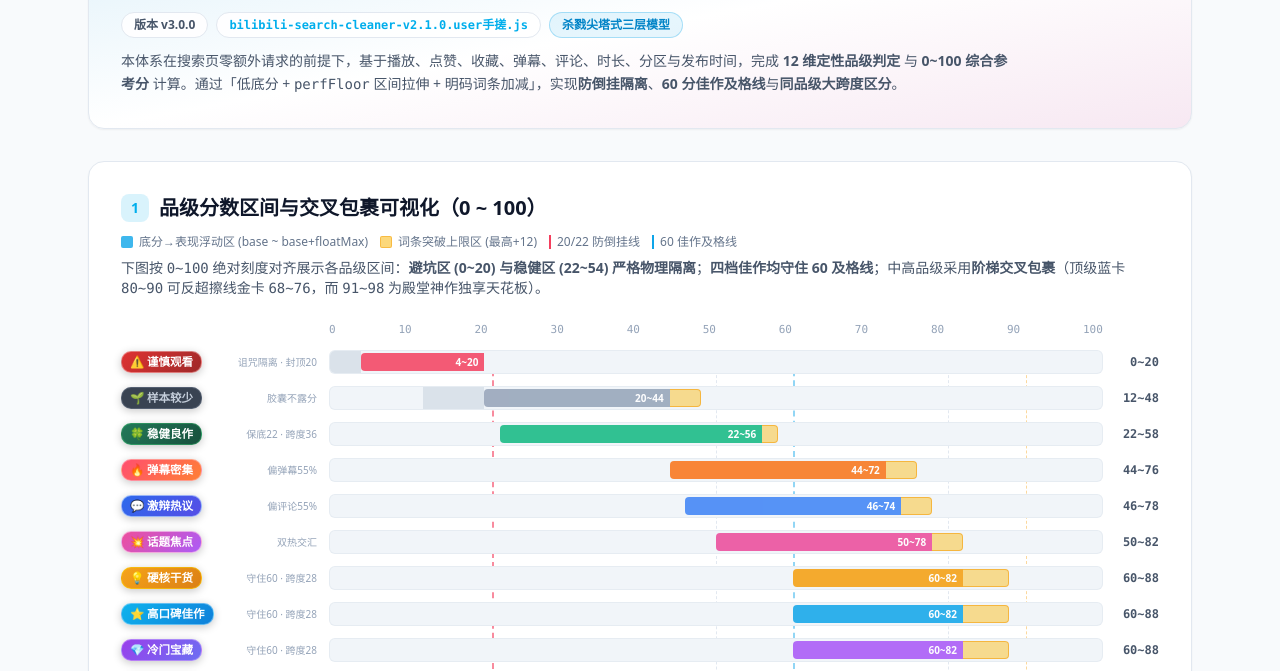
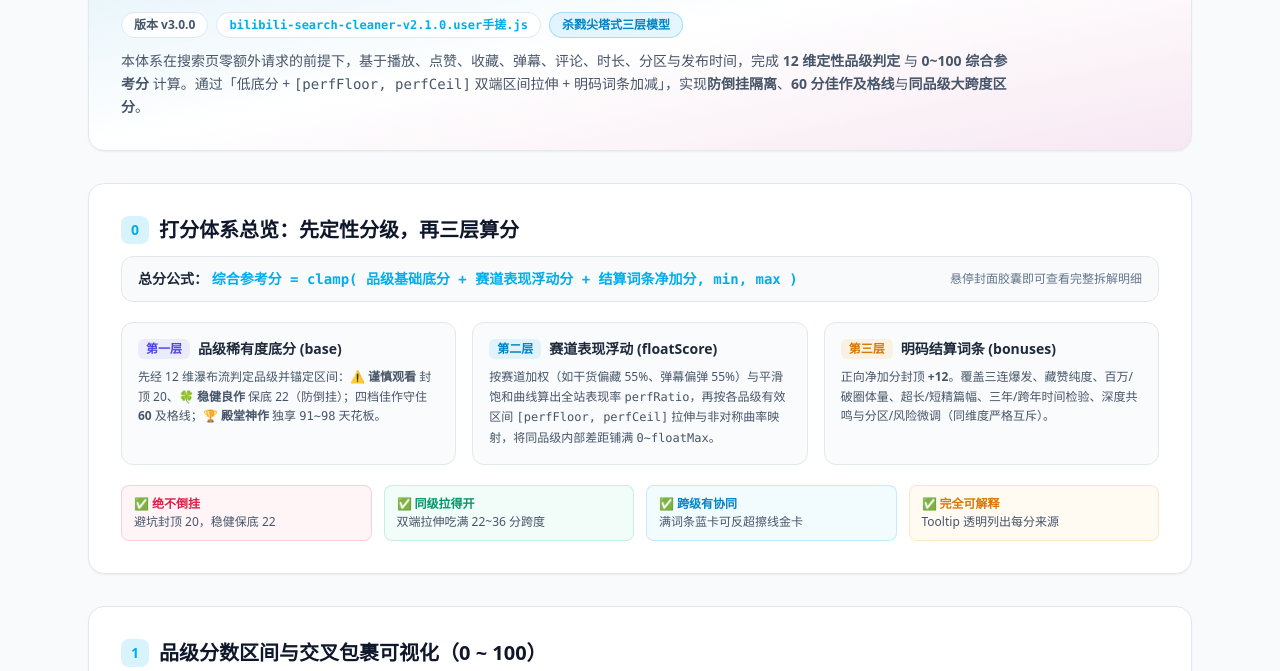
Before and after one commit to Kirosca/bilibili-search-cleaner, a plain HTML site: page docs/视频品级与打分体系说明文档.html in a window 1280 px wide. Shown: the part 121-792 px from the top of the page. Drawn offline with nearby package versions, Linux system fonts and the light colour scheme.

Commit message:
docs: 在说明文档顶部补充三层打分体系总览与设计特点

```diff
--- a/docs/视频品级与打分体系说明文档.html
+++ b/docs/视频品级与打分体系说明文档.html
@@ -76,9 +76,75 @@
         </div>
       </div>
       <p class="text-sm text-slate-600 leading-relaxed max-w-4xl">
-        本体系在搜索页零额外请求的前提下，基于播放、点赞、收藏、弹幕、评论、时长、分区与发布时间，完成 <strong>12 维定性品级判定</strong> 与 <strong>0~100 综合参考分</strong> 计算。通过「低底分 + <code>perfFloor</code> 区间拉伸 + 明码词条加减」，实现<strong>防倒挂隔离</strong>、<strong>60 分佳作及格线</strong>与<strong>同品级大跨度区分</strong>。
+        本体系在搜索页零额外请求的前提下，基于播放、点赞、收藏、弹幕、评论、时长、分区与发布时间，完成 <strong>12 维定性品级判定</strong> 与 <strong>0~100 综合参考分</strong> 计算。通过「低底分 + <code>[perfFloor, perfCeil]</code> 双端区间拉伸 + 明码词条加减」，实现<strong>防倒挂隔离</strong>、<strong>60 分佳作及格线</strong>与<strong>同品级大跨度区分</strong>。
       </p>
     </header>
+
+    <!-- Overview: Three-Layer Scoring Architecture -->
+    <section class="rounded-2xl border border-slate-200 bg-white p-6 sm:p-8 shadow-sm">
+      <h2 class="text-lg sm:text-xl font-bold flex items-center gap-2.5 mb-3">
+        <span class="w-7 h-7 rounded-lg bg-bili/15 text-bili text-sm font-bold inline-flex items-center justify-center">0</span>
+        打分体系总览：先定性分级，再三层算分
+      </h2>
+      <div class="rounded-xl bg-slate-50 border border-slate-200 px-4 py-3 mb-5 flex flex-wrap items-center justify-between gap-2 text-xs sm:text-sm">
+        <div>
+          <span class="font-bold text-slate-800">总分公式：</span>
+          <code class="text-bili font-semibold">综合参考分 = clamp( 品级基础底分 + 赛道表现浮动分 + 结算词条净加分, min, max )</code>
+        </div>
+        <span class="text-xs text-slate-500">悬停封面胶囊即可查看完整拆解明细</span>
+      </div>
+
+      <div class="grid grid-cols-1 md:grid-cols-3 gap-4 mb-5">
+        <div class="rounded-xl border border-slate-200 bg-slate-50/80 p-4">
+          <div class="flex items-center gap-2 font-bold text-sm text-slate-800 mb-2">
+            <span class="px-2 py-0.5 rounded-md bg-indigo-500/10 text-indigo-600 text-xs">第一层</span>
+            品级稀有度底分 (base)
+          </div>
+          <p class="text-xs text-slate-600 leading-relaxed">
+            先经 12 维瀑布流判定品级并锚定区间：<strong>⚠️ 谨慎观看</strong> 封顶 20、<strong>🍀 稳健良作</strong> 保底 22（防倒挂）；四档佳作守住 <strong>60</strong> 及格线；<strong>🏆 殿堂神作</strong> 独享 <code>91~98</code> 天花板。
+          </p>
+        </div>
+
+        <div class="rounded-xl border border-slate-200 bg-slate-50/80 p-4">
+          <div class="flex items-center gap-2 font-bold text-sm text-slate-800 mb-2">
+            <span class="px-2 py-0.5 rounded-md bg-sky-500/10 text-sky-600 text-xs">第二层</span>
+            赛道表现浮动 (floatScore)
+          </div>
+          <p class="text-xs text-slate-600 leading-relaxed">
+            按赛道加权（如干货偏藏 55%、弹幕偏弹 55%）与平滑饱和曲线算出全站表现率 <code>perfRatio</code>，再按各品级有效区间 <code>[perfFloor, perfCeil]</code> 拉伸与非对称曲率映射，将同品级内部差距铺满 <code>0~floatMax</code>。
+          </p>
+        </div>
+
+        <div class="rounded-xl border border-slate-200 bg-slate-50/80 p-4">
+          <div class="flex items-center gap-2 font-bold text-sm text-slate-800 mb-2">
+            <span class="px-2 py-0.5 rounded-md bg-amber-500/10 text-amber-600 text-xs">第三层</span>
+            明码结算词条 (bonuses)
+          </div>
+          <p class="text-xs text-slate-600 leading-relaxed">
+            正向净加分封顶 <strong>+12</strong>。覆盖三连爆发、藏赞纯度、百万/破圈体量、超长/短精篇幅、三年/跨年时间检验、深度共鸣与分区/风险微调（同维度严格互斥）。
+          </p>
+        </div>
+      </div>
+
+      <div class="grid grid-cols-2 lg:grid-cols-4 gap-3 text-xs">
+        <div class="rounded-lg bg-rose-500/5 border border-rose-500/20 px-3 py-2.5">
+          <div class="font-bold text-rose-600 mb-0.5">✅ 绝不倒挂</div>
+          <div class="text-slate-600">避坑封顶 20，稳健保底 22</div>
+        </div>
+        <div class="rounded-lg bg-emerald-500/5 border border-emerald-500/20 px-3 py-2.5">
+          <div class="font-bold text-emerald-600 mb-0.5">✅ 同级拉得开</div>
+          <div class="text-slate-600">双端拉伸吃满 22~36 分跨度</div>
+        </div>
+        <div class="rounded-lg bg-sky-500/5 border border-sky-500/20 px-3 py-2.5">
+          <div class="font-bold text-sky-600 mb-0.5">✅ 跨级有协同</div>
+          <div class="text-slate-600">满词条蓝卡可反超擦线金卡</div>
+        </div>
+        <div class="rounded-lg bg-amber-500/5 border border-amber-500/20 px-3 py-2.5">
+          <div class="font-bold text-amber-600 mb-0.5">✅ 完全可解释</div>
+          <div class="text-slate-600">Tooltip 透明列出每分来源</div>
+        </div>
+      </div>
+    </section>
 
     <!-- Section 1: Range & Overlap Visualization -->
     <section class="rounded-2xl border border-slate-200 bg-white p-6 sm:p-8 shadow-sm">
```
